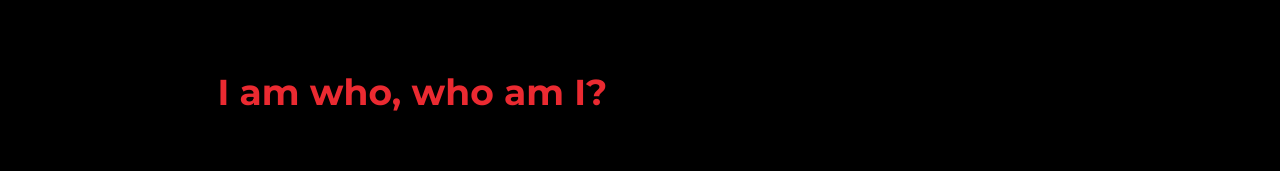
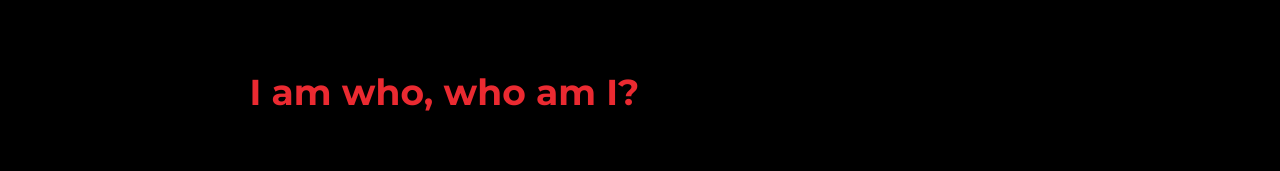
Before and after one commit to emilyfranceskolar/react-app, a React (Vite) app: page /about in a window 1280 px wide. Shown: the part 142-313 px from the top of the page. Built offline with nearby package versions, Linux system fonts and the light colour scheme.

Commit message:
adding slight margin to title for section-top

```diff
--- a/src/components/section-top.css
+++ b/src/components/section-top.css
@@ -2,6 +2,7 @@
     font-size: 36px;
     font-weight: 600px;
     color: var(--color-red);
+    margin-left: 2rem;
     padding-bottom: 1rem;
 }
 
```
